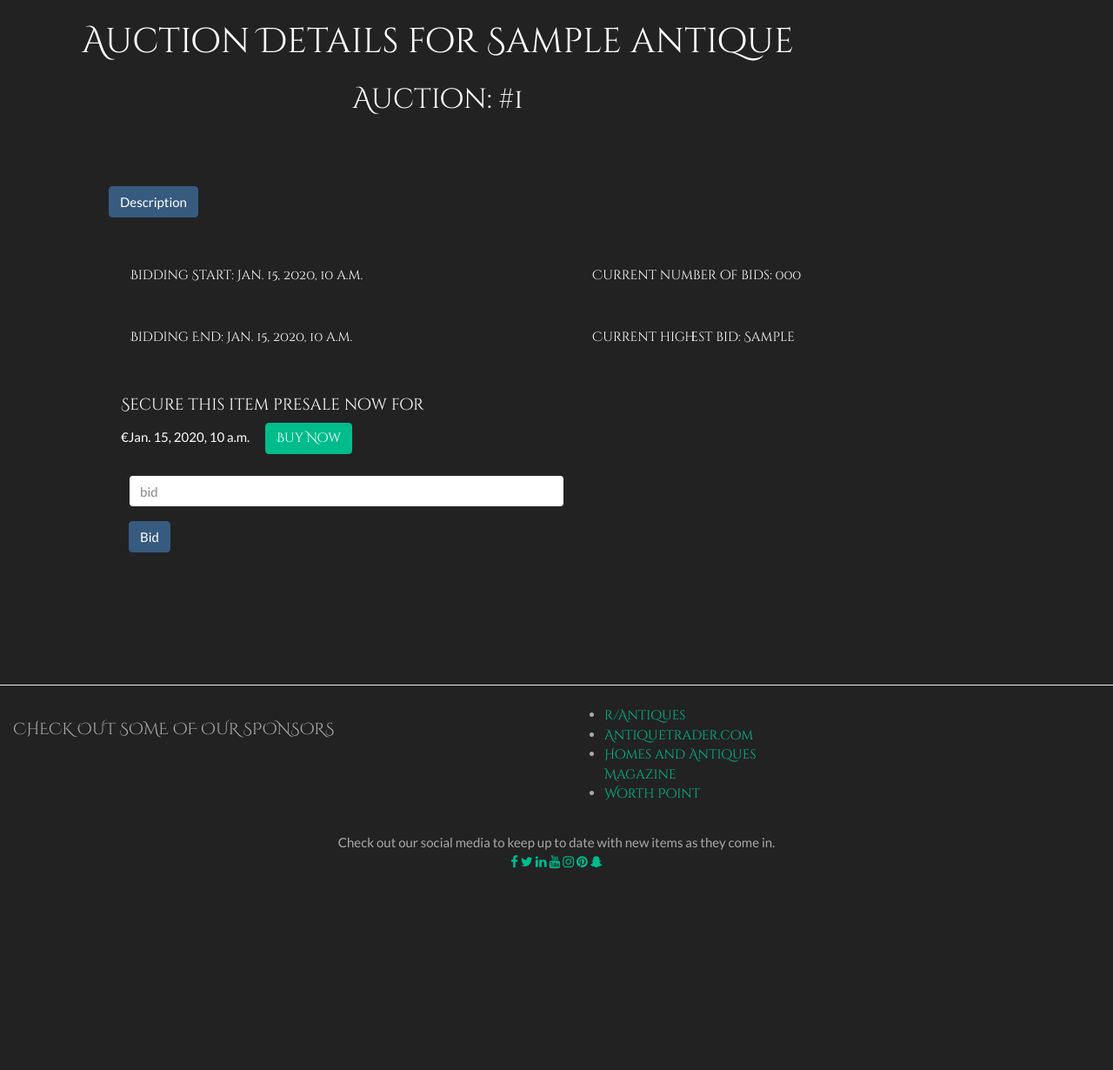
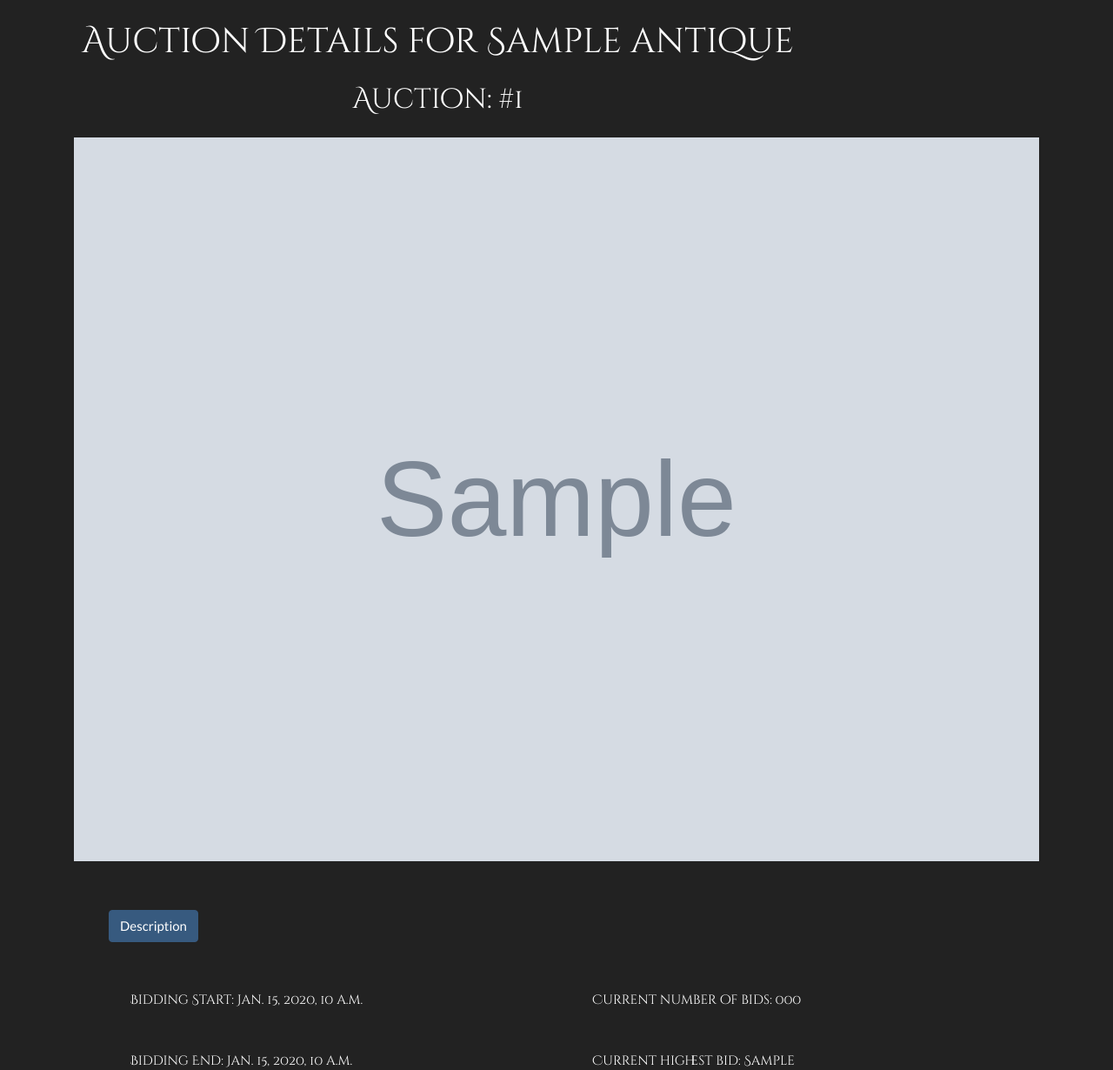
Before and after one commit to Didgerydont/fullstack-milestone, a Django app: template auction/templates/auction.html in a window 1280 px wide. Shown: the part 71-1301 px from the top of the page at 87% size. Before the commit the page ends 1070 px from the top, so only its background shows below. Run offline with Django 3.2, Linux system fonts and the light colour scheme; the template is opened without the code that fills it: most values are stand-ins (such as "Sample title", 1, 10 or a date in 2020); grey boxes marked "Sample" are stand-in pictures; some libraries are stand-ins or nearby versions; some web fonts are replaced.

Commit message:
images not working on auction page again

```diff
--- a/auction/templates/auction.html
+++ b/auction/templates/auction.html
@@ -16,7 +16,7 @@
     <div class="row">
         <div class="col-12 display panel panel-default mb-3 text-center">
             <div class="image-container">
-                <div class="antique" style="background-image: url('{{ MEDIA_URL }}{{ auction.antiques.image }}"></div>
+                <img src="{{ MEDIA_URL }}{{ auction.antiques.image }}" alt="Product Image" height="100%" width="100%">
             </div>
         </div>
     </div>
```
